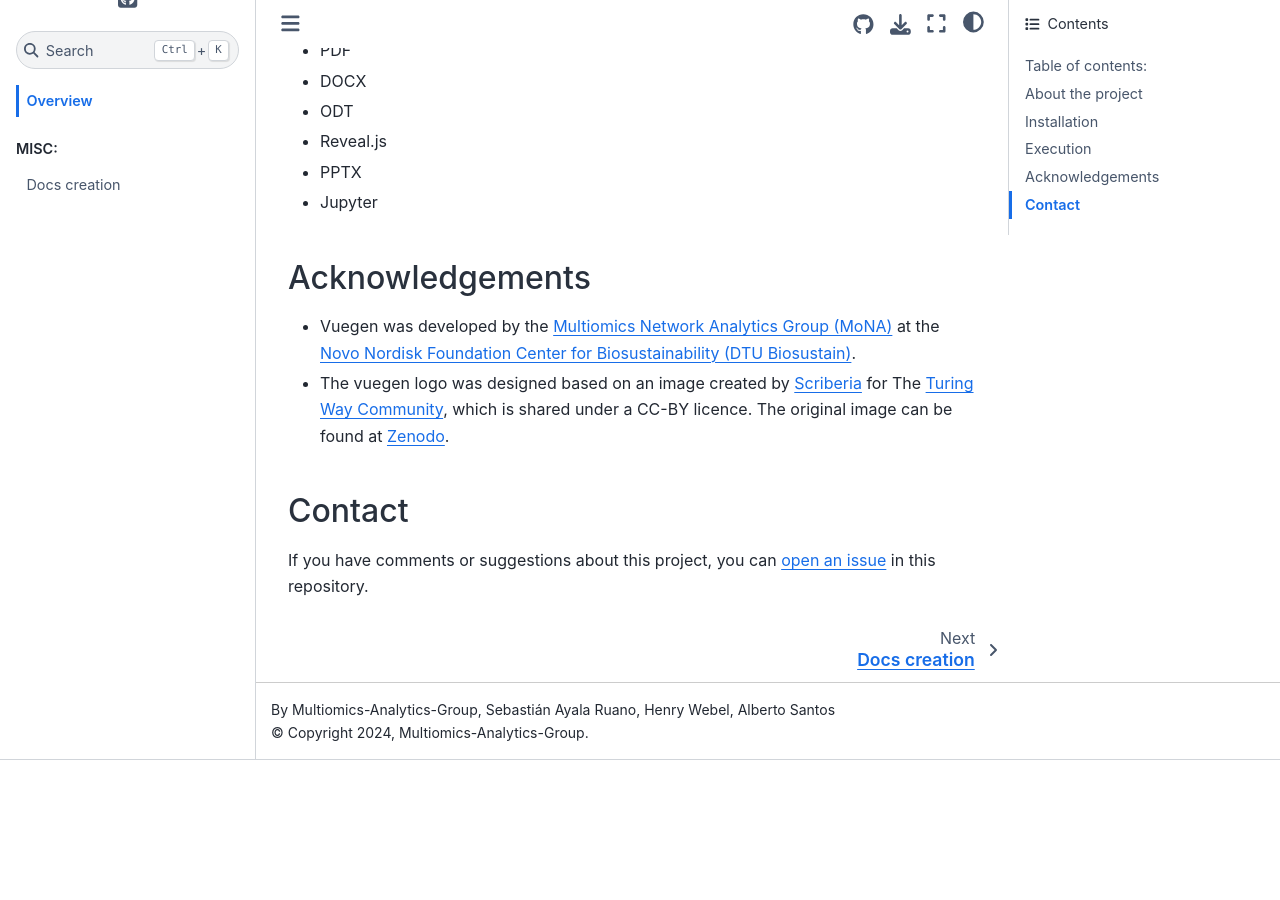
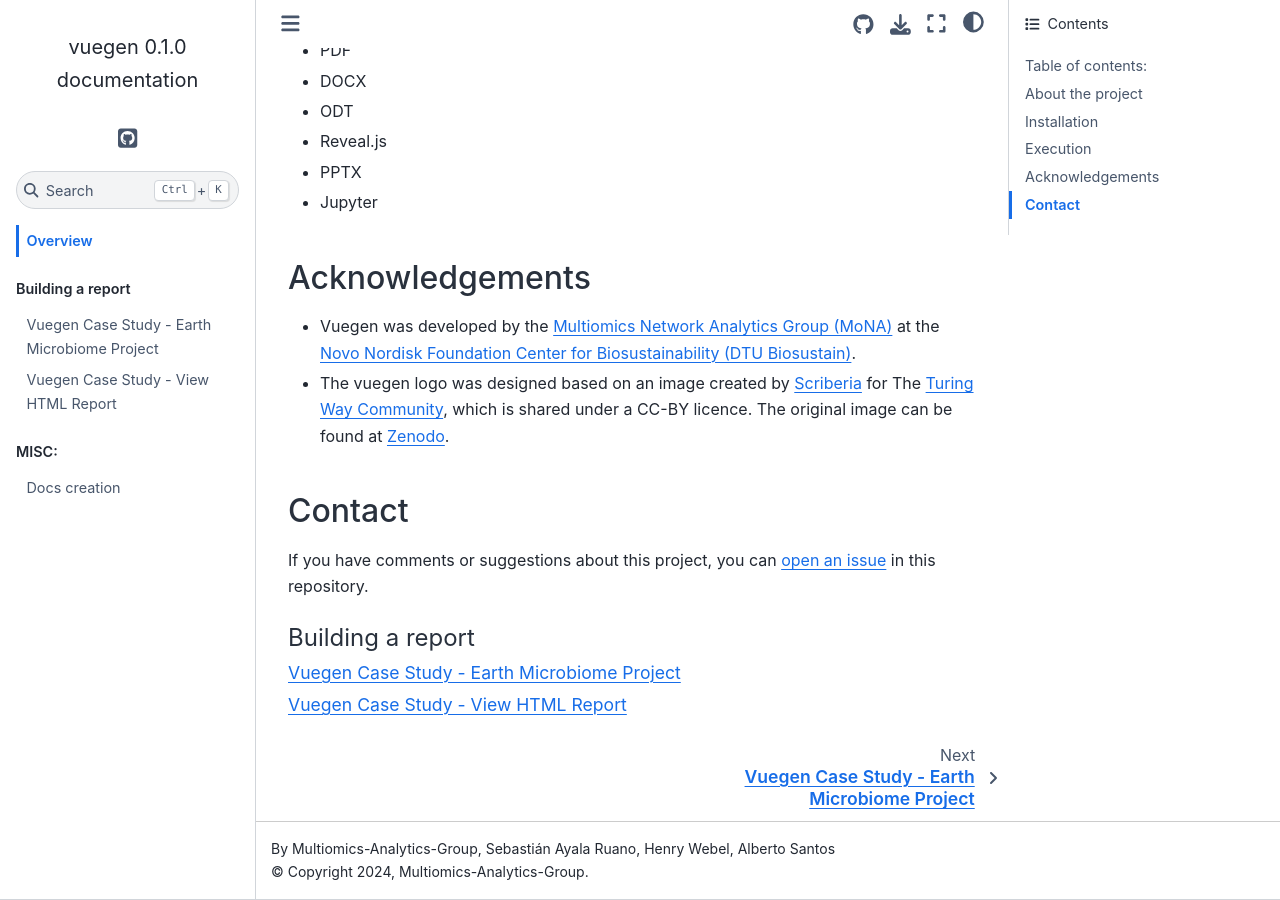
Before and after one commit to Multiomics-Analytics-Group/vuegen, a Sphinx documentation site: the page built from docs/index.md, in a window 1280 px wide and 900 px high, scrolled down 3205 px. Built offline with Sphinx 7.4.7 and the Sphinx Book theme 1.1.4, drawn with Linux system fonts in a browser that asks for light colours; pages that are not in the unit, such as notebooks, are missing from menus; comment, search, counter and statistics services are not loaded; before the commit the page ends 3965 px from its top, so only the background shows below that.

Commit message:
:art: visualize example in docs (#54)

````diff
--- /dev/null
+++ b/docs/example_report.md
@@ -0,0 +1,6 @@
+# Vuegen Case Study - View HTML Report
+
+The stable version of the current `html` report generated in the example notebook
+using `vuegen` can be viewed at
+
+[multiomics-analytics-group.github.io/vuegen/](https://multiomics-analytics-group.github.io/vuegen/)
--- a/docs/index.md
+++ b/docs/index.md
@@ -15,6 +15,14 @@ vuegen_demo
 ```
 
 ```{toctree}
+:maxdepth: 1
+:caption: Building a report
+
+vuegen_case_study_earth_microbiome
+example_report
+```
+
+```{toctree}
 :maxdepth: 2
 :caption: Modules
 :hidden:
````
